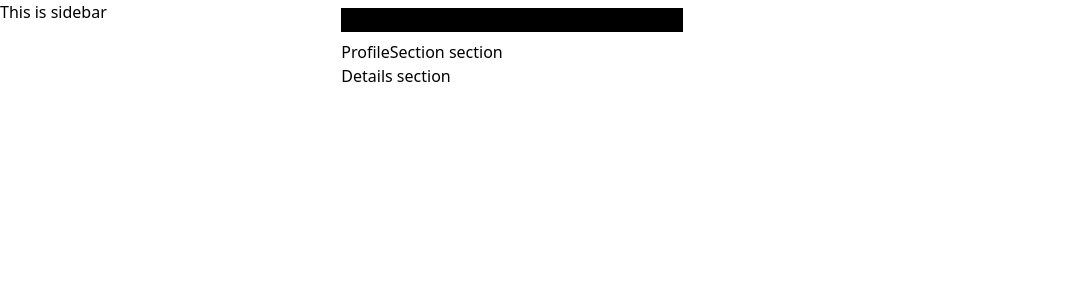
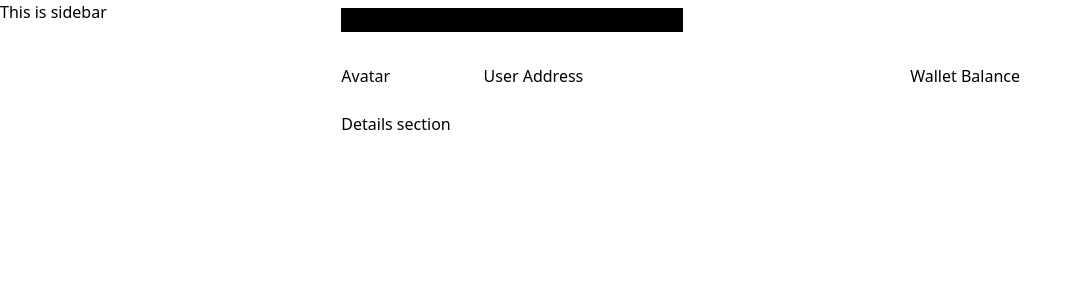
Before and after one commit to Sharan-ram/covalent-test, a React (Create React App) app: page / in a window 1280 px wide. Shown: the top 300 px of the page, without its empty margins (0-1082 px from the left). Built offline with nearby package versions, Linux system fonts and the light colour scheme.

Commit message:
Create skeleton component structure for profile section

```diff
--- /dev/null
+++ b/src/Components/AtomicComponents/Avatar.js
@@ -0,0 +1,5 @@
+function Avatar() {
+  return <div className="w-1/6">Avatar</div>;
+}
+
+export default Avatar;
--- a/src/Components/CompositeComponents/ProfileSection.js
+++ /dev/null
@@ -1,5 +0,0 @@
-function ProfileSection() {
-  return <div> ProfileSection section</div>;
-}
-
-export default ProfileSection;
--- /dev/null
+++ b/src/Components/CompositeComponents/Sections/Profile.js
@@ -0,0 +1,15 @@
+import Avatar from "../../AtomicComponents/Avatar";
+import UserAddress from "../UserAddress";
+import WalletBalance from "../WalletBalance";
+
+function ProfileSection() {
+  return (
+    <div className="py-6 flex">
+      <Avatar />
+      <UserAddress />
+      <WalletBalance />
+    </div>
+  );
+}
+
+export default ProfileSection;
--- a/src/Components/CompositeComponents/SearchSection.js
+++ b/src/Components/CompositeComponents/Sections/Search.js
@@ -1,6 +1,6 @@
 import { useState } from "react";
 
-import Input from "../AtomicComponents/Input";
+import Input from "../../AtomicComponents/Input";
 
 function SearchSection() {
   const [value, setValue] = useState("");
--- /dev/null
+++ b/src/Components/CompositeComponents/UserAddress.js
@@ -0,0 +1,5 @@
+function UserAddress() {
+  return <div className="w-3/6">User Address</div>;
+}
+
+export default UserAddress;
--- /dev/null
+++ b/src/Components/CompositeComponents/WalletBalance.js
@@ -0,0 +1,5 @@
+function WalletBalance() {
+  return <div className="w-2/6">Wallet Balance</div>;
+}
+
+export default WalletBalance;
--- a/src/MainContent.js
+++ b/src/MainContent.js
@@ -1,6 +1,6 @@
-import SearchSection from "./Components/CompositeComponents/SearchSection";
-import ProfileSection from "./Components/CompositeComponents/ProfileSection";
-import DetailSection from "./Components/CompositeComponents/DetailSection";
+import SearchSection from "./Components/CompositeComponents/Sections/Search";
+import ProfileSection from "./Components/CompositeComponents/Sections/Profile";
+import DetailSection from "./Components/CompositeComponents/Sections/Details";
 
 const MainContent = () => {
   return (
--- a/src/assets/main.css
+++ b/src/assets/main.css
@@ -479,8 +479,20 @@ video {
   width: 83.333333%;
 }
 
+.w-1\/6 {
+  width: 16.666667%;
+}
+
 .w-2\/5 {
   width: 40%;
+}
+
+.w-3\/6 {
+  width: 50%;
+}
+
+.w-2\/6 {
+  width: 33.333333%;
 }
 
 .bg-black {
@@ -488,6 +500,11 @@ video {
   background-color: rgb(0 0 0 / var(--tw-bg-opacity));
 }
 
+.py-6 {
+  padding-top: 1.5rem;
+  padding-bottom: 1.5rem;
+}
+
 .py-2 {
   padding-top: 0.5rem;
   padding-bottom: 0.5rem;
```
Also changed, not shown: src/Components/CompositeComponents/Sections/Details.js (renamed from src/Components/CompositeComponents/DetailSection.js).
